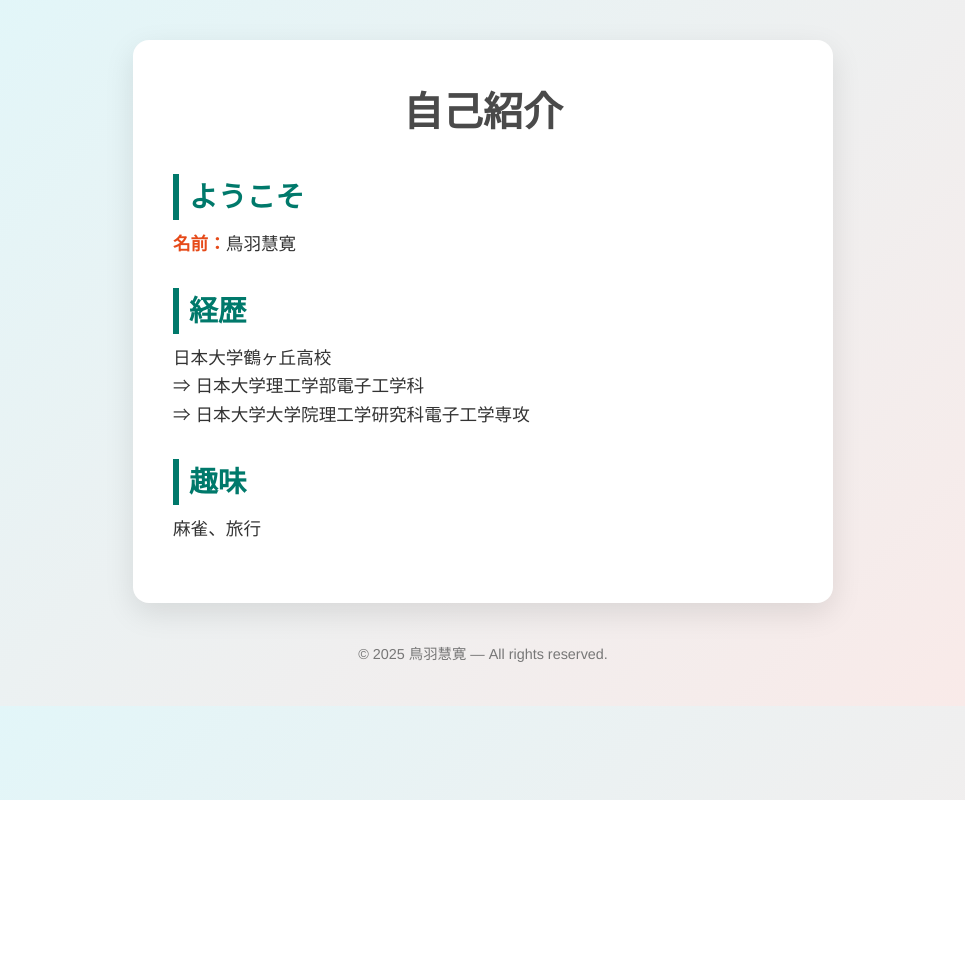
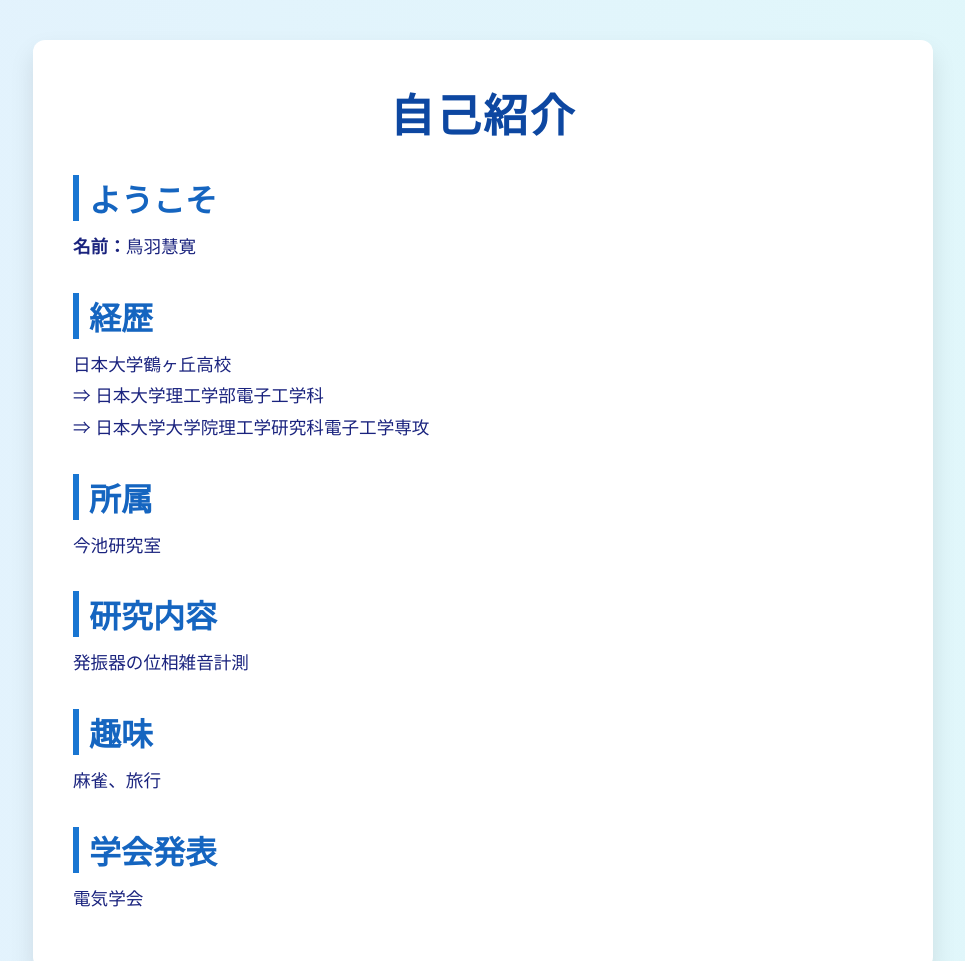
Before and after one commit to kKk1234-max/my-first-webpage, a plain HTML site: page index.html in a window 1280 px wide. Shown: the top 961 px of the page, without its empty margins (157-1122 px from the left). Before the commit the page ends 800 px from the top, so only its background shows below. Drawn offline with Linux system fonts and the light colour scheme.

Commit message:
Update index.html

```diff
--- a/index.html
+++ b/index.html
@@ -4,66 +4,91 @@
   <meta charset="UTF-8">
   <title>自己紹介</title>
   <style>
-    /* ベーススタイル */
+    /* ベース設定 */
     * {
+      box-sizing: border-box;
       margin: 0;
       padding: 0;
-      box-sizing: border-box;
     }
 
     body {
-      font-family: "Helvetica Neue", "Yu Gothic", sans-serif;
-      background: linear-gradient(135deg, #e0f7fa, #fbe9e7);
-      color: #333;
-      line-height: 1.6;
+      font-family: 'Segoe UI', 'Helvetica Neue', sans-serif;
+      background: linear-gradient(to right, #e3f2fd, #e0f7fa);
+      color: #1a237e;
       padding: 40px 20px;
+      overflow-x: hidden;
     }
 
     .container {
-      max-width: 700px;
+      max-width: 900px;
       margin: 0 auto;
-      background: #fff;
-      border-radius: 16px;
-      box-shadow: 0 10px 30px rgba(0,0,0,0.1);
+      background-color: #ffffff;
+      border-radius: 12px;
+      box-shadow: 0 12px 24px rgba(0, 0, 0, 0.1);
       padding: 40px;
-      transition: transform 0.3s ease;
+      animation: fadeIn 1.2s ease-in-out;
     }
 
-    .container:hover {
-      transform: translateY(-5px);
+    @keyframes fadeIn {
+      from { opacity: 0; transform: translateY(40px); }
+      to { opacity: 1; transform: translateY(0); }
     }
 
     h1 {
-      font-size: 2.5em;
-      color: #4a4a4a;
+      font-size: 2.8em;
       text-align: center;
       margin-bottom: 10px;
+      color: #0d47a1;
+      letter-spacing: 2px;
     }
 
     h2 {
-      font-size: 1.8em;
-      color: #00796b;
-      margin-top: 30px;
-      margin-bottom: 10px;
-      border-left: 6px solid #00796b;
+      font-size: 2em;
+      margin: 30px 0 10px;
+      border-left: 6px solid #1976d2;
       padding-left: 10px;
+      color: #1565c0;
     }
 
     p {
       font-size: 1.1em;
-      margin-bottom: 20px;
+      margin-bottom: 15px;
+      line-height: 1.8;
     }
 
-    .highlight {
-      font-weight: bold;
-      color: #e64a19;
+    .section {
+      animation: slideIn 0.8s ease forwards;
+      opacity: 0;
+      transform: translateX(-30px);
+    }
+
+    .section:nth-child(odd) {
+      animation-delay: 0.3s;
+    }
+
+    .section:nth-child(even) {
+      animation-delay: 0.6s;
+    }
+
+    @keyframes slideIn {
+      to {
+        opacity: 1;
+        transform: translateX(0);
+      }
     }
 
     footer {
       text-align: center;
       margin-top: 40px;
       font-size: 0.9em;
-      color: #777;
+      color: #666;
+    }
+
+    /* 装飾用の線 */
+    hr {
+      border: none;
+      border-top: 1px solid #ccc;
+      margin: 30px 0;
     }
   </style>
 </head>
@@ -72,18 +97,39 @@
   <div class="container">
     <h1>自己紹介</h1>
 
+    <div class="section">
       <h2>ようこそ</h2>
-    <p><span class="highlight">名前：</span>鳥羽慧寛</p>
+      <p><strong>名前：</strong>鳥羽慧寛</p>
+    </div>
 
+    <div class="section">
       <h2>経歴</h2>
       <p>
         日本大学鶴ヶ丘高校<br>
         ⇒ 日本大学理工学部電子工学科<br>
         ⇒ 日本大学大学院理工学研究科電子工学専攻
       </p>
+    </div>
 
+    <div class="section">
+      <h2>所属</h2>
+      <p>今池研究室</p>
+    </div>
+
+    <div class="section">
+      <h2>研究内容</h2>
+      <p>発振器の位相雑音計測</p>
+    </div>
+
+    <div class="section">
       <h2>趣味</h2>
       <p>麻雀、旅行</p>
+    </div>
+
+    <div class="section">
+      <h2>学会発表</h2>
+      <p>電気学会</p>
+    </div>
   </div>
 
   <footer>
```
Lines whose indentation alone changed are shown as unchanged.
